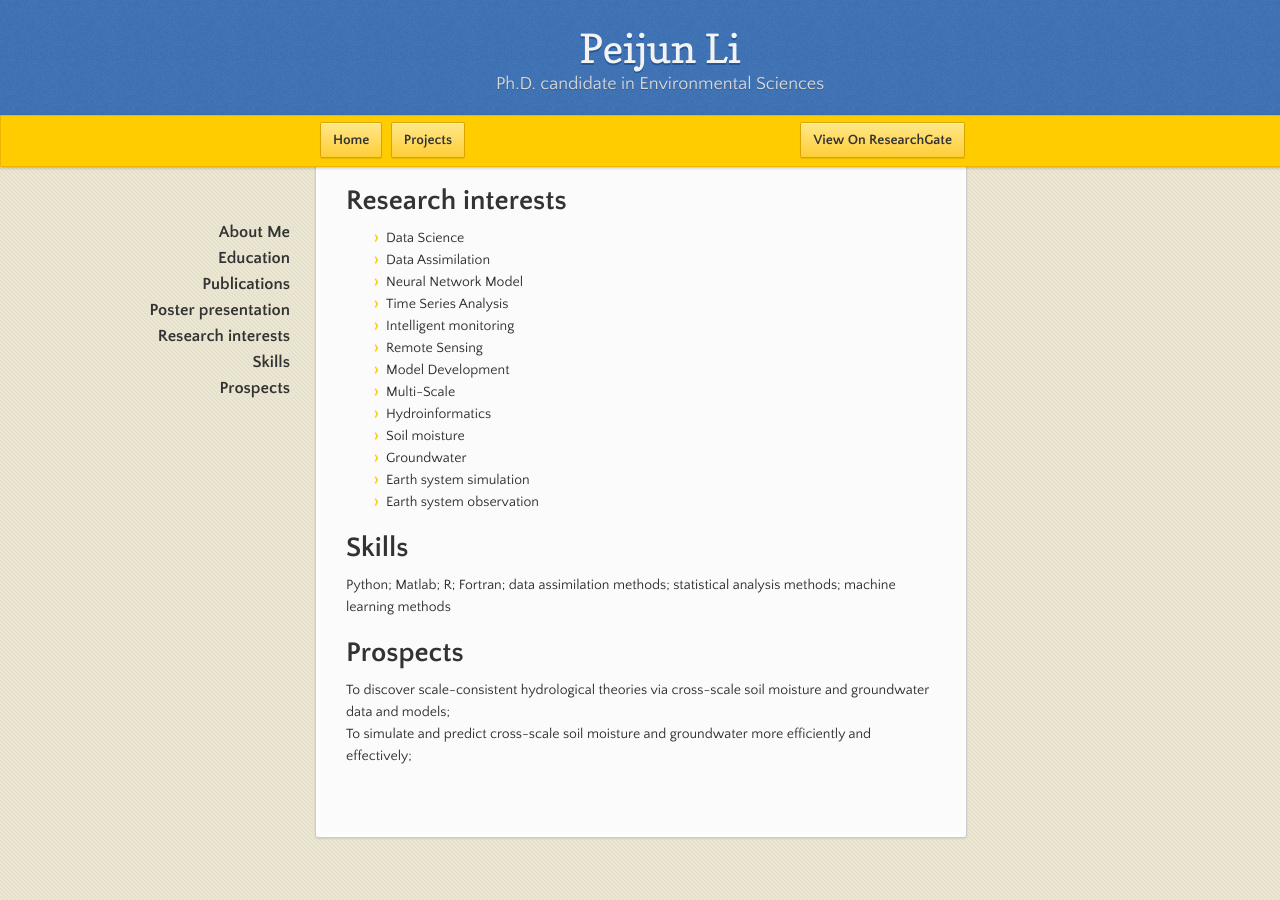
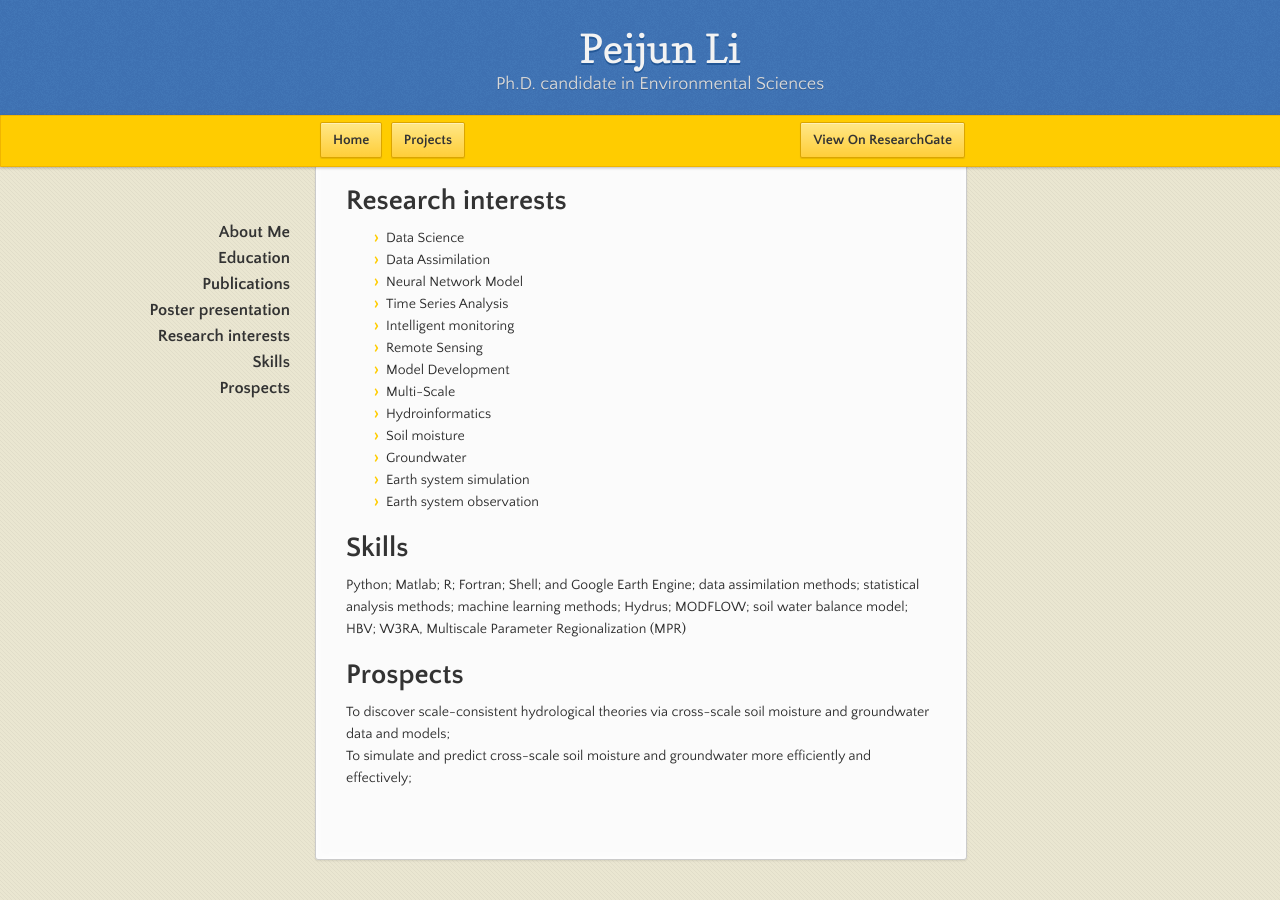
Before and after one commit to PercyLeeMaxWell/PercyLeeMaxWell.github.io, a Jekyll site: the page built from index.md, in a window 1280 px wide and 900 px high, scrolled down 958 px. Built offline with Jekyll 4.4.1, drawn with Linux system fonts in a browser that asks for light colours; before the commit the page ends 1836 px from its top, so only the background shows below that.

Commit message:
Update index.md

```diff
--- a/index.md
+++ b/index.md
@@ -32,7 +32,7 @@
 * Earth system observation
 
 # Skills
-Python; Matlab; R; Fortran; data assimilation methods; statistical analysis methods; machine learning methods
+Python; Matlab; R; Fortran; Shell; and Google Earth Engine; data assimilation methods; statistical analysis methods; machine learning methods; Hydrus; MODFLOW; soil water balance model; HBV; W3RA, Multiscale Parameter Regionalization (MPR)
 # Prospects
 To discover scale-consistent hydrological theories via cross-scale soil moisture and groundwater data and models;
 To simulate and predict cross-scale soil moisture and groundwater more efficiently and effectively;
```
